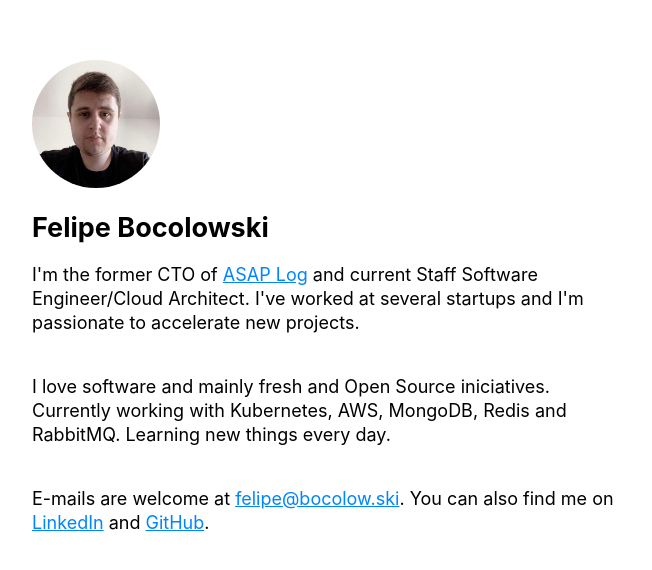
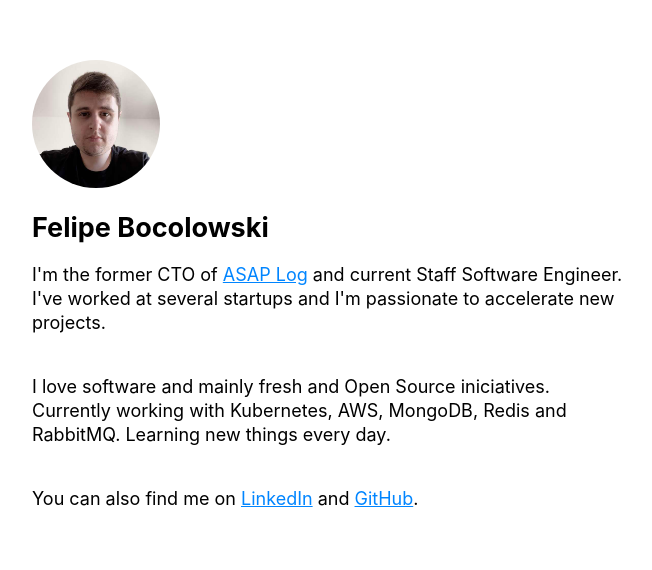
Before and after one commit to fbocolowski/bocolow.ski, a plain HTML site: page index.html in a window 1280 px wide. Shown: the whole page, without its empty margins (308-960 px from the left). Drawn offline with Linux system fonts and the light colour scheme.

Commit message:
Removido email

```diff
--- a/index.html
+++ b/index.html
@@ -22,8 +22,7 @@
 
                 <p>
                     I'm the former CTO of <a href="https://asaplog.com.br" target="_blank">ASAP Log</a> and current
-                    Staff Software Engineer/Cloud Architect. I've worked at several startups and I'm passionate to
-                    accelerate new projects.
+                    Staff Software Engineer. I've worked at several startups and I'm passionate to accelerate new projects.
                 </p>
 
                 <p>
@@ -32,7 +31,6 @@
                 </p>
 
                 <p>
-                    E-mails are welcome at <a href="mailto:felipe@bocolow.ski" target="_blank">felipe@bocolow.ski</a>.
                     You can also find me on <a href="https://www.linkedin.com/in/fbocolowski/"
                         target="_blank">LinkedIn</a> and <a href="https://github.com/fbocolowski"
                         target="_blank">GitHub</a>.
```
